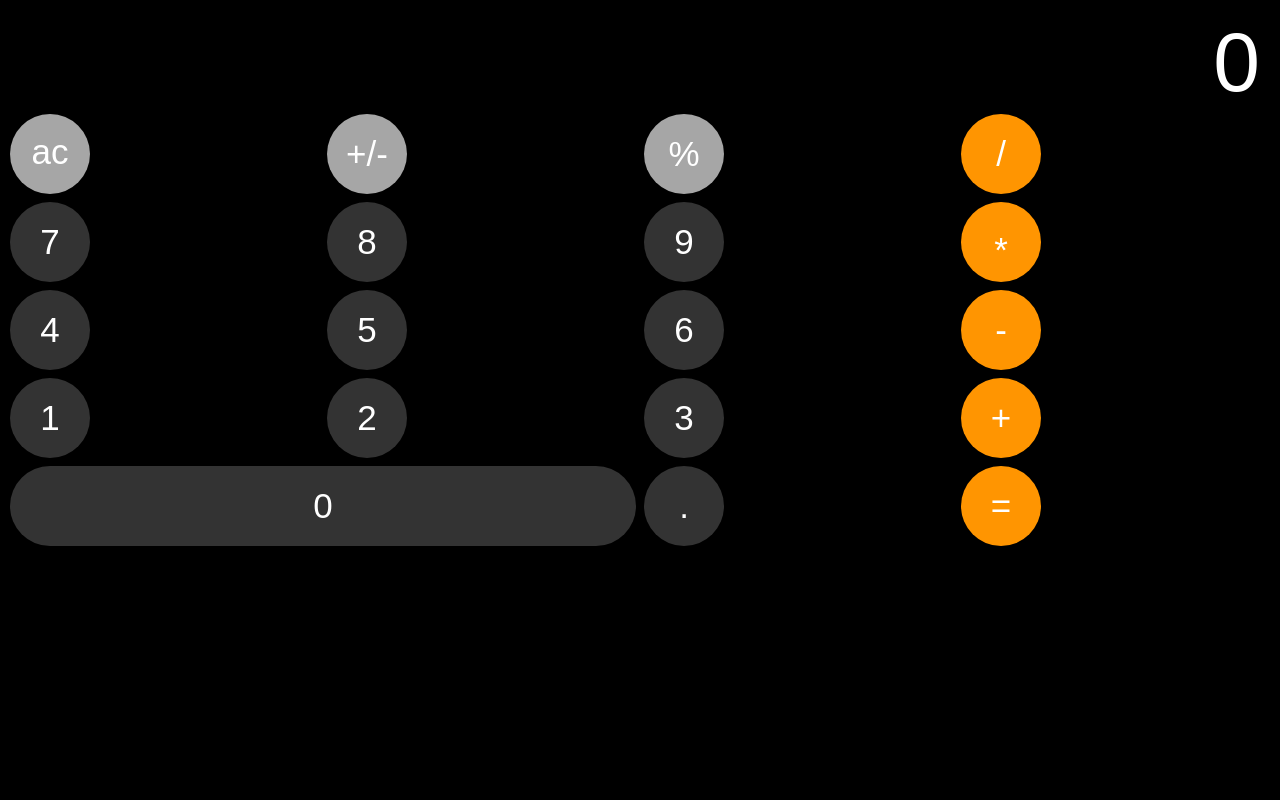
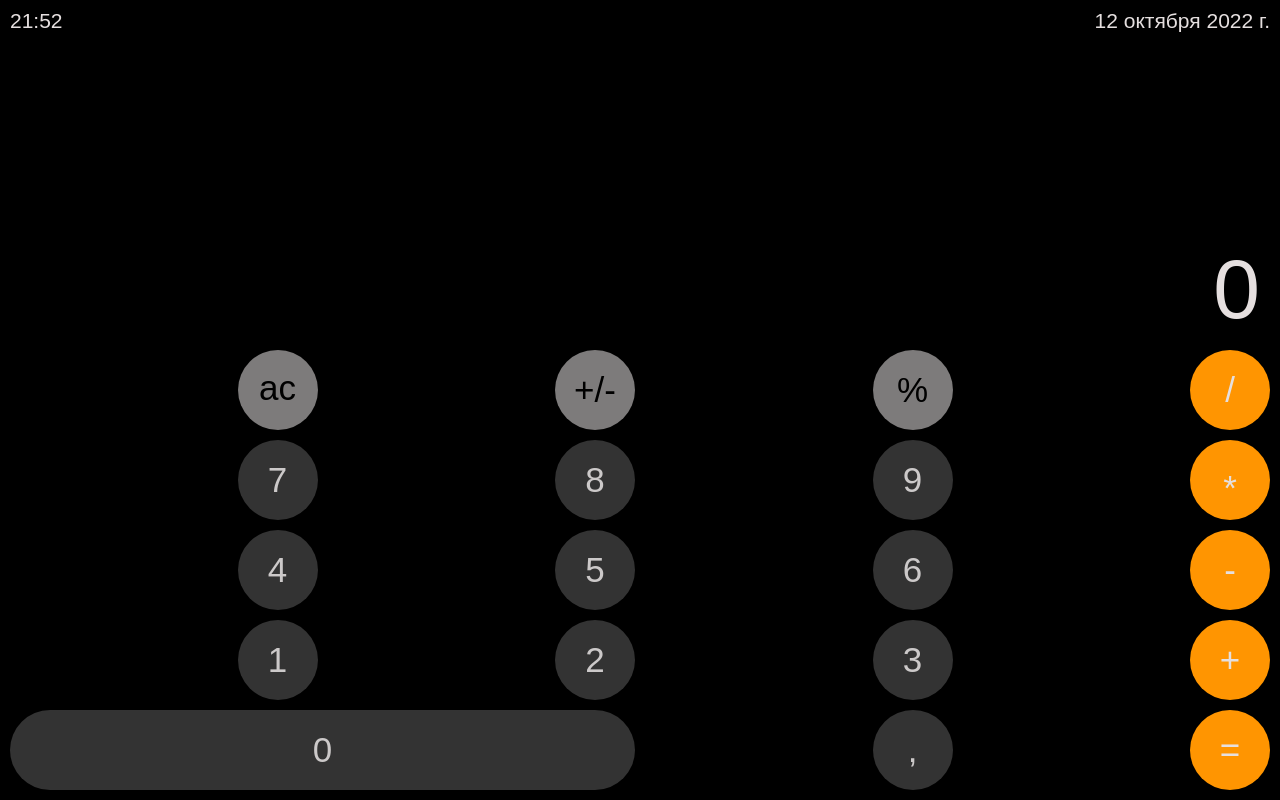
Before and after one commit to by-Egorov/Calculator, a plain HTML site: page index.html in a window 1280 px wide. Drawn offline with Linux system fonts and the light colour scheme.

Commit message:
added Data&Time

```diff
--- a/index.html
+++ b/index.html
@@ -10,6 +10,10 @@
 </head>
 <body>
 <div class="calc">
+	<div class="date-time">
+		<div class="time"></div>
+		<div class="date"></div>
+	</div>
 	<div class="calc__screen">
 		<p>0</p>
 	</div>
@@ -35,7 +39,7 @@
 		<div class="btn plus bg-orange">+</div>
 
 		<div class="btn zero">0</div>
-		<div class="btn dot">.</div>
+		<div class="btn dot">,</div>
 		<div class="btn equal bg-orange">=</div>
 	</div>
 </div>
--- a/js/app.js
+++ b/js/app.js
@@ -1,6 +1,8 @@
 const ac = document.querySelector('.ac')
 const btn = document.querySelector('.buttons')
 const out = document.querySelector('.calc__screen')
+const myTime = document.querySelector('.time')
+const myDate = document.querySelector('.date')
 
 let a = ''
 let b = ''
@@ -61,7 +63,6 @@ function Calculations(event) {
 					a = (+a) + percent
 					b = ''
 					percent = ''
-					numPercent = ''
 					sign = ''
 					out.textContent = a
 					return
@@ -123,3 +124,22 @@ function clearAll() {
 	finish = false
 	out.textContent = '0'
 }
+
+let current_date = new Date().toLocaleString('ru', {
+	year: 'numeric',
+	month: 'long',
+	day: 'numeric',
+})
+
+let current_time = new Date().toLocaleString('ru', {
+	hour: 'numeric',
+	minute: 'numeric'
+})
+
+setInterval(function () {
+	myDate.textContent = current_date
+}, 1000);
+
+setInterval(function () {
+	myTime.textContent = current_time
+}, 1000);
--- a/scss/style.scss
+++ b/scss/style.scss
@@ -1,16 +1,26 @@
 @import './nullstyle';
 body {
 	background: #000;
+	height: 100vh;
+}
+.date-time{
+	display: flex;
+	justify-content: space-between;
+	font-size: 1.5rem;
+}
+.time {
+
 }
 .calc {
 	width: 100%;
-	height: 463px;
-	color: #fff;
+	height: 100%;
+	color: #e5dfdf;
 	font-family: Arial, serif;
 	padding: 10px;
 	display: flex;
 	flex-direction: column;
-	justify-content: space-around;
+	justify-content: space-between;
+
 
 	&__screen {
 		height: 300px;
@@ -35,8 +45,9 @@ body {
 		"four five six minus"
 		"one two three plus"
 		"zero zero dot equal";
-	grid-gap: 8px;
-	//justify-items: center;
+	grid-gap: 10px;
+	justify-items: end;
+
 	//
 	& .btn {
 		width: 80px;
@@ -48,6 +59,7 @@ body {
 		font-size: 2.5rem;
 		cursor: pointer;
 		user-select: none;
+		color: #ccc9c9;
 		// Яркость при наведении
 		&:hover {
 			filter: brightness(120%);
@@ -59,11 +71,13 @@ body {
 		}
 
 		&.bg-gray {
-			background: #a6a6a6;
+			background: #7d7b7b;
+			color: #000;
 		}
 
 		&.bg-orange {
 			background: #ff9501;
+			color: #e5dfdf;
 		}
 
 		&.zero {
```
Also changed, not shown: scss/style.css, 1 other file.
